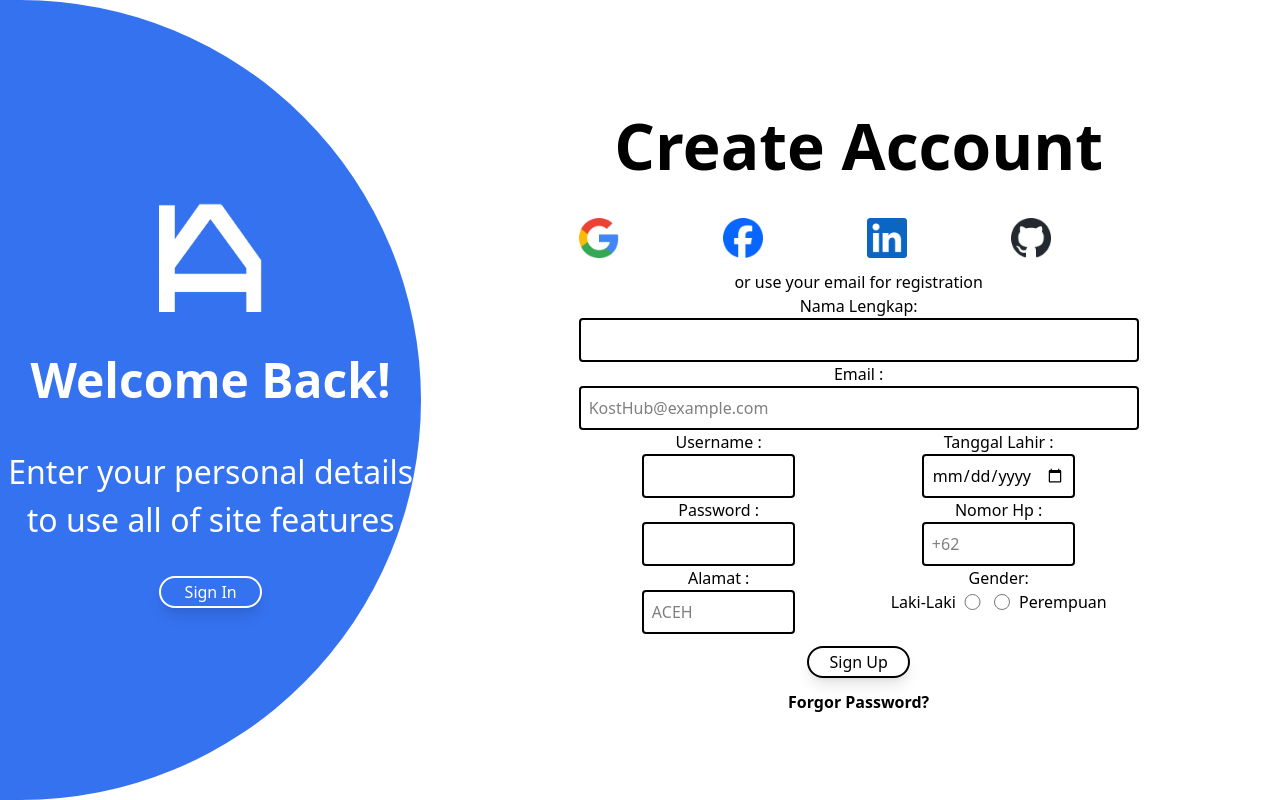
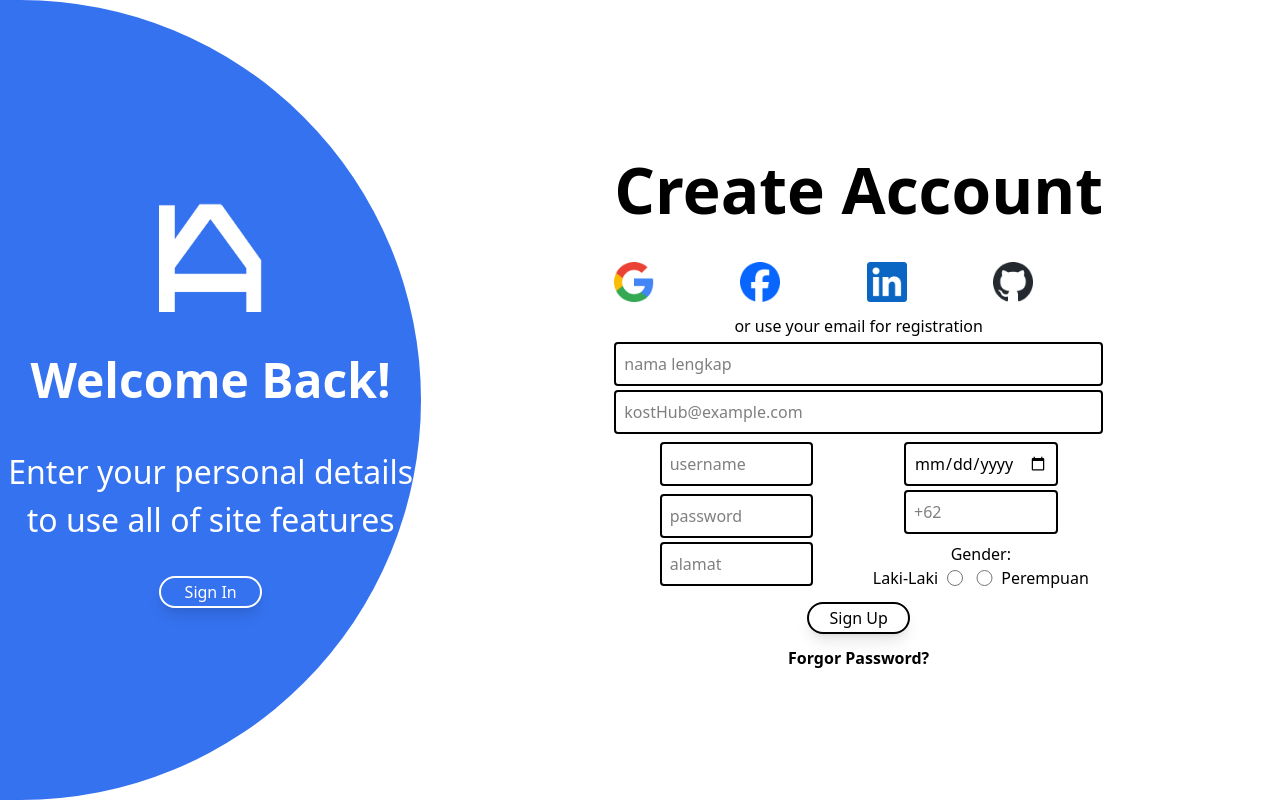
Before and after one commit to Nabilmln/KOSTHUB, a Next.js app: page /auth/register in a window 1280 px wide. Built offline with nearby package versions, Linux system fonts and the light colour scheme.

Commit message:
fixed: fix layouting

```diff
--- a/src/app/(pages)/auth/register/page.tsx
+++ b/src/app/(pages)/auth/register/page.tsx
@@ -156,36 +156,35 @@ const Register = () => {
             </div>
 
             <form onSubmit={handleRegister} className="text-center">
-              <label htmlFor="username">Nama Lengkap:</label>
-              <br />
-              <input
-                className="border-2 w-[70vh] rounded-sm p-2"
-                type="text"
-                onChange={(e) => setFullname(e.target.value)}
-              ></input>
+              <div className="my-1 w-full">
+                <input
+                  className="border-2 w-full rounded-sm p-2"
+                  type="text"
+                  onChange={(e) => setFullname(e.target.value)}
+                  placeholder="nama lengkap"
+                />
+              </div>
 
-              <div className="text-center">
-                <label htmlFor="email">Email :</label> <br />
+              <div className="w-full my-1">
                 <input
                   type="text"
-                  className="border-2 w-[70vh] rounded-sm p-2"
-                  placeholder="KostHub@example.com"
+                  className="border-2 w-full rounded-sm p-2"
+                  placeholder="kostHub@example.com"
                   onChange={(e) => setEmail(e.target.value)}
                 />
               </div>
 
               <div className="grid grid-cols-2 grid-rows-1">
-                <div className="text-center">
-                  <label htmlFor="email">Username :</label> <br />
+                <div className="w-full my-1">
                   <input
                     type="email"
                     className="border-2 w-[12vw] rounded-sm p-2"
                     onChange={(e) => setUsername(e.target.value)}
+                    placeholder="username"
                   />
                 </div>
 
-                <div className="text-center">
-                  <label htmlFor="Tanggal Lahir">Tanggal Lahir :</label> <br />
+                <div className="w-full my-1">
                   <input
                     type="date"
                     className="border-2 w-[12vw] rounded-sm p-2"
@@ -193,17 +192,15 @@ const Register = () => {
                     onChange={(e) => setTanggal_lahir(e.target.value)}
                   />
                 </div>
-                <div className="text-center">
-                  <label htmlFor="Nama Lengkap">Password :</label>
-                  <br />
+                <div className="w-full my-1">
                   <input
                     type="password"
                     className="border-2 w-[12vw] rounded-sm p-2"
                     onChange={(e) => setPassword(e.target.value)}
+                    placeholder="password"
                   />
                 </div>
                 <div>
-                  <label htmlFor="NomorHp">Nomor Hp :</label> <br />
                   <input
                     type="text"
                     className="border-2 w-[12vw] rounded-sm p-2"
@@ -213,11 +210,10 @@ const Register = () => {
                 </div>
 
                 <div className="text-center">
-                  <label htmlFor="Alamat">Alamat :</label> <br />
                   <input
                     type="text"
                     className="border-2 w-[12vw] rounded-sm p-2"
-                    placeholder="ACEH"
+                    placeholder="alamat"
                     onChange={(e) => setAlamat(e.target.value)}
                   />
                 </div>
```
